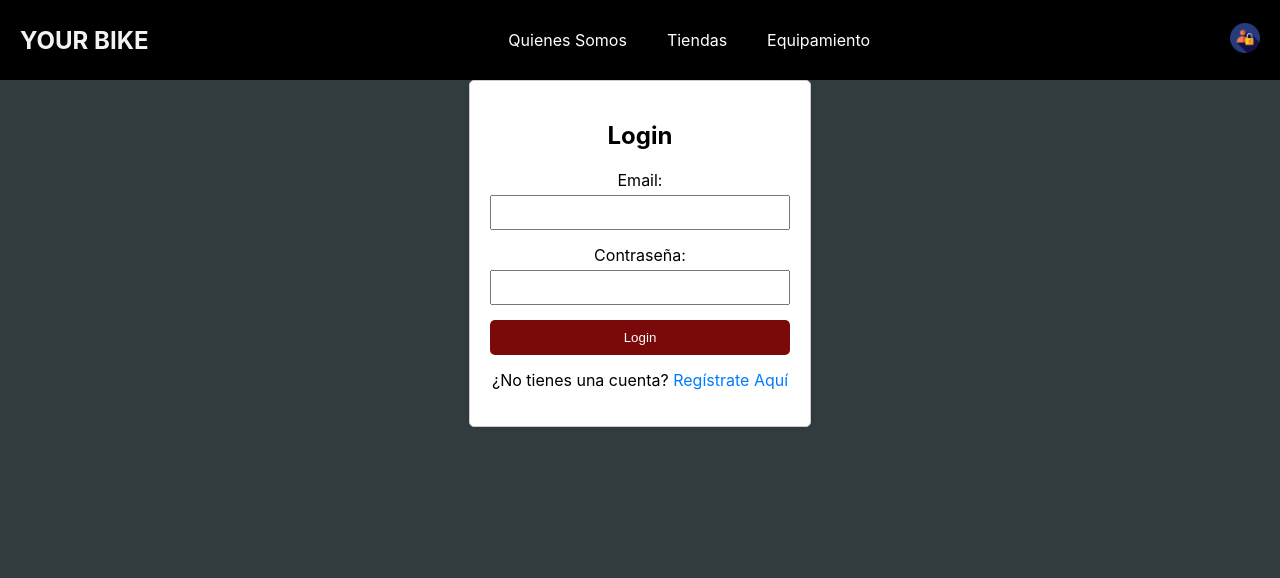
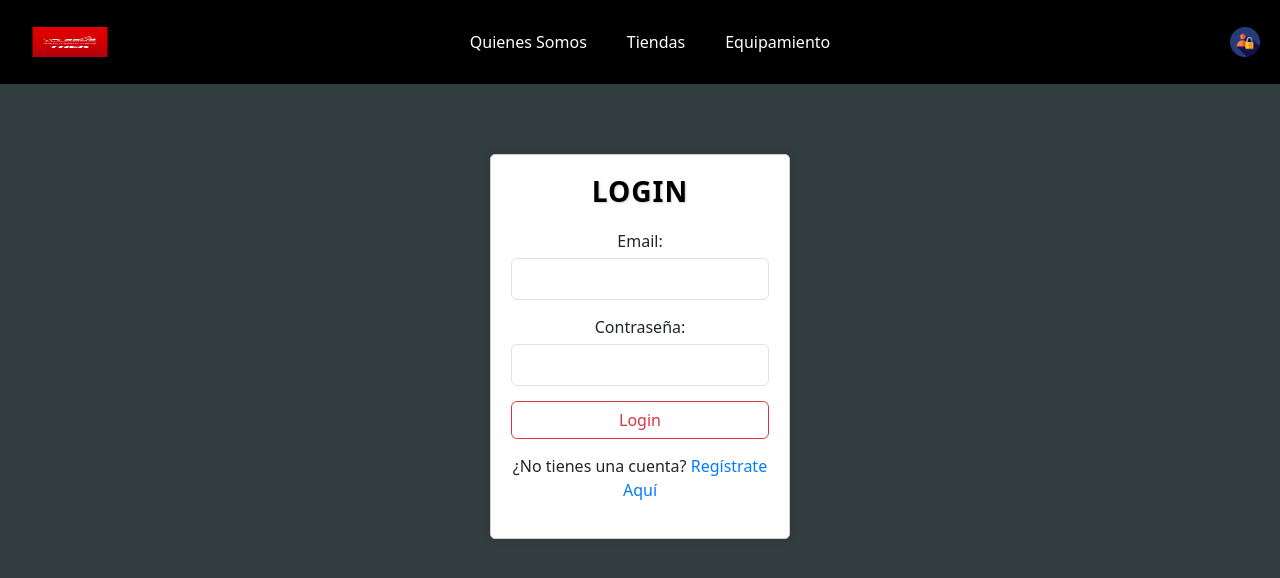
Before and after one commit to isaacjafetm/sprint2, a React (Create React App) app: page /login in a window 1280 px wide. Shown: the top 578 px of the page. Built offline with nearby package versions, Linux system fonts and the light colour scheme.

Commit message:
LoginVisual

```diff
--- a/package.json
+++ b/package.json
@@ -13,9 +13,11 @@
     "@testing-library/jest-dom": "^5.17.0",
     "@testing-library/react": "^13.4.0",
     "@testing-library/user-event": "^13.5.0",
+    "bootstrap": "^5.3.3",
     "moment": "^2.30.1",
     "react": "^18.3.1",
     "react-big-calendar": "^1.13.3",
+    "react-bootstrap": "^2.10.4",
     "react-dom": "^18.3.1",
     "react-router-dom": "^6.23.1",
     "react-scripts": "^5.0.1",
--- a/src/App.js
+++ b/src/App.js
@@ -100,7 +100,7 @@ function App() {
     <div className="App">
       <header className="App-header">
         <Link to="/" className="company-name-link">
-          <h1 className="company-name">YOUR BIKE</h1>
+        <img src="/images/YourBike.jpg" alt="Login" className="logo-image" />
         </Link>
         <nav className={`nav-links ${menuOpen ? 'open' : ''}`}>
         {(!isLoggedIn || (currentUser && currentUser.rol === 'cliente')) && (
--- a/src/components/Login.js
+++ b/src/components/Login.js
@@ -2,6 +2,9 @@ import React, { useState } from 'react';
 import '../styles/login.css';
 import { useNavigate, Link } from 'react-router-dom';
 import { supabase } from '../supabaseClient';
+import { Button } from 'react-bootstrap';
+import Form from 'react-bootstrap/Form';
+
 
 const Login = ({ setIsLoggedIn, setCurrentUser }) => {
     const [username, setUsername] = useState('');
@@ -52,27 +55,27 @@ const Login = ({ setIsLoggedIn, setCurrentUser }) => {
     return (
         <div className="login-container">
         <h2>Login</h2>
-            <form onSubmit={handleSubmit}>
-                <div className="form-group">
-                    <label htmlFor="username">Email:</label>
-                    <input
+        <Form onSubmit={handleSubmit}>
+            <Form.Group controlId="username" className="form-group">
+                <Form.Label>Email:</Form.Label>
+                <Form.Control
                     type="text"
-                        id="username"
                     value={username}
                     onChange={(e) => setUsername(e.target.value)}
                 />
-                </div>
-                <div className="form-group">
-                    <label htmlFor="password">Contraseña:</label>
-                    <input
+            </Form.Group>
+
+            <Form.Group controlId="password" className="form-group">
+                <Form.Label>Contraseña:</Form.Label>
+                <Form.Control
                     type="password"
-                        id="password"
                     value={password}
                     onChange={(e) => setPassword(e.target.value)}
                 />
-                </div>
-                <button type="submit">Login</button>
-            </form>
+            </Form.Group>
+
+            <Button variant="outline-danger" type="submit">Login</Button>
+        </Form>
         <p className="register-link">
             ¿No tienes una cuenta? <Link to="/register">Regístrate Aquí</Link>
         </p>
--- a/src/index.js
+++ b/src/index.js
@@ -3,6 +3,7 @@ import ReactDOM from 'react-dom';
 import { BrowserRouter as Router } from 'react-router-dom';
 import App from './App';
 import './index.css';
+import 'bootstrap/dist/css/bootstrap.min.css';
 
 ReactDOM.render(
   <Router>
--- a/src/styles/App.css
+++ b/src/styles/App.css
@@ -34,6 +34,20 @@
 .login-image {
   width: 30px;
   height: auto;
+}
+
+.logo-image {
+  width: 50px; /* Keep the original width */
+  padding-left: 20px; /* Adds space between the image and the navbar */
+  height: auto; /* Maintain the original height */
+  transform: scaleX(2.5); /* Stretch the image horizontally */
+  transition: transform 0.3s ease, filter 0.3s ease; /* Smooth transition for scale and filter */
+  filter: drop-shadow(2px 4px 6px rgba(0, 0, 0, 0.2)); /* Adds a subtle shadow to the image */
+}
+
+.logo-image:hover {
+  transform: scaleX(2.5) scale(1.1); /* Slightly enlarge on hover for effect */
+  filter: drop-shadow(3px 6px 8px rgba(0, 0, 0, 0.3)); /* Enhance shadow on hover */
 }
 
 .login-page {
--- a/src/styles/login.css
+++ b/src/styles/login.css
@@ -1,6 +1,6 @@
 .login-container {
     width: 300px;
-    margin: 0 auto;
+    margin: 70px auto 0; /* Added top margin of 50px */
     padding: 20px;
     border: 1px solid #ccc;
     border-radius: 5px;
@@ -11,6 +11,12 @@
 .login-container h2 {
     text-align: center;
     margin-bottom: 20px;
+    color: #000; /* Ensures the color is black */
+    font-weight: 700; /* Makes the text bold */
+    font-size: 28px; /* Increases the font size */
+    letter-spacing: 1px; /* Adds some spacing between letters */
+    text-transform: uppercase; /* Converts text to uppercase */
+    text-shadow: 1px 1px 2px rgba(0, 0, 0, 0.2); /* Adds a subtle shadow */
 }
 
 .form-group {
```
Also changed, not shown: public/images/YourBike.jpg (added), 1 other file (tests, documents, lock files or other folders). Lines whose indentation alone changed are shown as unchanged.
